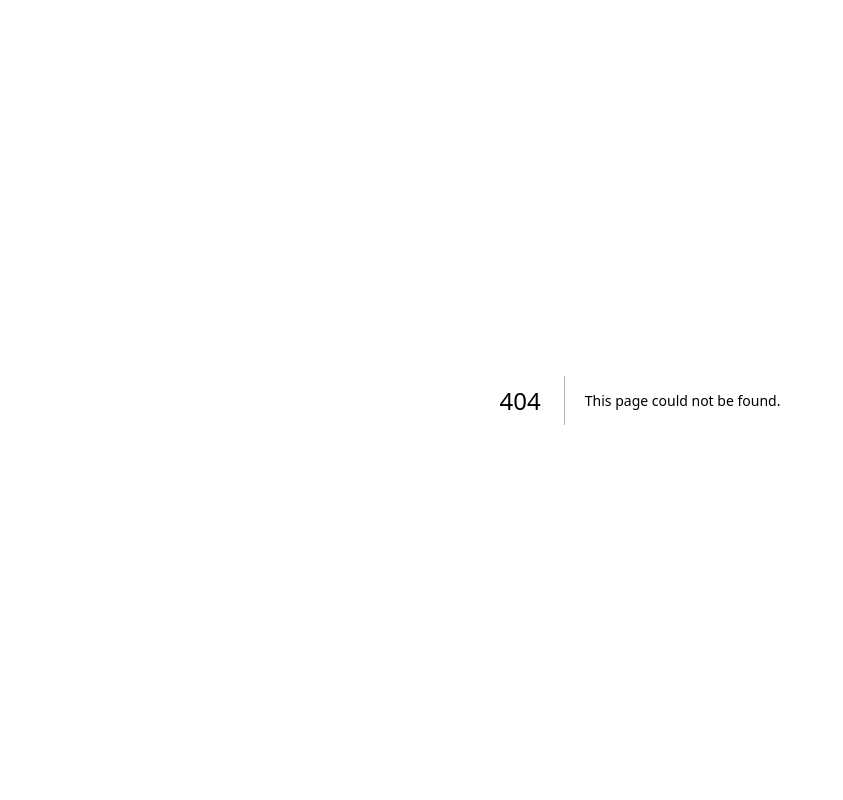
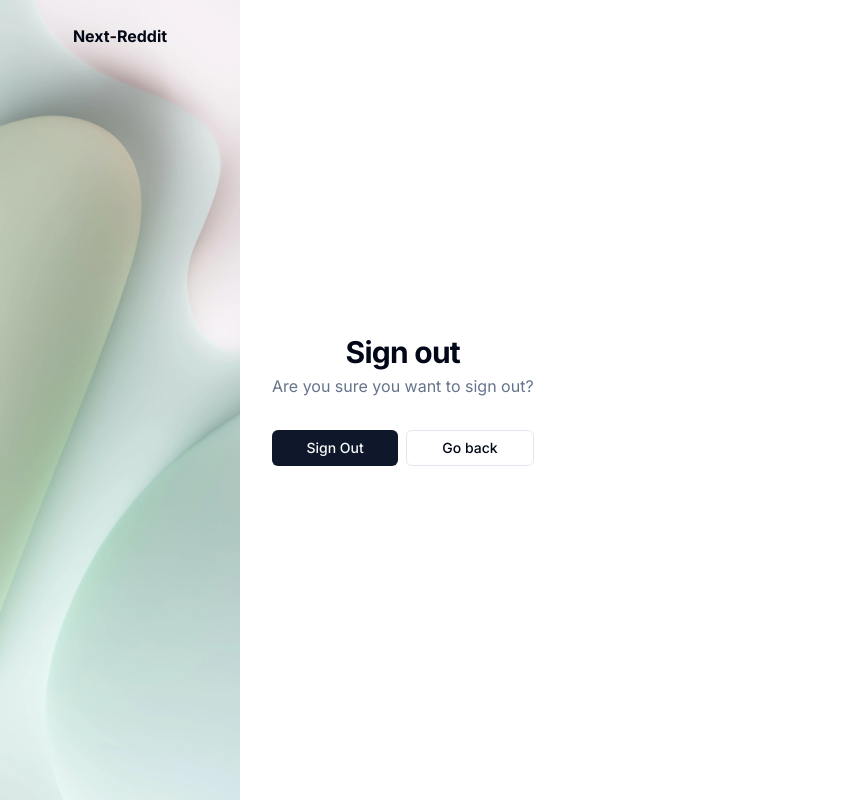
Before and after one commit to thekaganugur/next-reddit, a Next.js app: page /sign-out in a window 1280 px wide. Before the commit this address had no page. Shown: the whole page, without its empty margins (0-843 px from the left). Built offline with nearby package versions, Linux system fonts and the light colour scheme.

Commit message:
feat: Add basic functional auth pages

```diff
--- a/src/app/(auth)/sign-in/form.tsx
+++ b/src/app/(auth)/sign-in/form.tsx
@@ -31,10 +31,7 @@ export default function SignInForm() {
 
   async function onSubmit(values: Inputs) {
     try {
-      await signIn("email", { email: values.email })
-      toast.message("Check your email", {
-        description: "A sign in link has been sent to your email address.",
-      })
+      signIn("email", { email: values.email })
     } catch {
       toast.error("Something went wrong, please try again later.")
     }
--- /dev/null
+++ b/src/app/(auth)/sign-in/oauth-buttons.tsx
@@ -0,0 +1,25 @@
+"use client"
+
+import { Button } from "@/components/ui/button"
+import { signIn } from "next-auth/react"
+
+export default function OauthButtons() {
+  return (
+    <div>
+      <Button
+        onClick={() => {
+          signIn("google")
+        }}
+      >
+        Google
+      </Button>
+      <Button
+        onClick={() => {
+          signIn("github")
+        }}
+      >
+        Github
+      </Button>
+    </div>
+  )
+}
--- a/src/app/(auth)/sign-in/page.tsx
+++ b/src/app/(auth)/sign-in/page.tsx
@@ -2,8 +2,15 @@ import { Header } from "@/components/header"
 import { Shell } from "@/components/shell"
 import { Separator } from "@/components/ui/separator"
 import { getAuthSession } from "@/lib/auth"
+import { Metadata } from "next"
 import { redirect } from "next/navigation"
 import SignInForm from "./form"
+import OauthButtons from "./oauth-buttons"
+
+export const metadata = {
+  title: "Sign In",
+  description: "Sign in to your account",
+} satisfies Metadata
 
 export default async function SignInPage() {
   const session = await getAuthSession()
@@ -11,8 +18,13 @@ export default async function SignInPage() {
 
   return (
     <Shell>
-      <Header title="Sign in" />
-
+      <Header
+        title="Sign in"
+        description="Sign in to your account"
+        size="sm"
+        className="text-center"
+      />
+      <OauthButtons />
       <Separator className="flex items-center justify-center">
         <div className="absolute bg-background px-2 text-xs uppercase text-muted-foreground">
           Or continue with
--- /dev/null
+++ b/src/app/(auth)/sign-out/page.tsx
@@ -0,0 +1,23 @@
+import { Header } from "@/components/header"
+import { Shell } from "@/components/shell"
+import { Metadata } from "next"
+import SignOutButtons from "./sign-out-buttons"
+
+export const metadata = {
+  title: "Sign Out",
+  description: "Are you sure you want to sign out?",
+} satisfies Metadata
+
+export default async function SignOutPage() {
+  return (
+    <Shell>
+      <Header
+        title="Sign out"
+        description="Are you sure you want to sign out?"
+        size="sm"
+        className="text-center"
+      />
+      <SignOutButtons />
+    </Shell>
+  )
+}
--- /dev/null
+++ b/src/app/(auth)/sign-out/sign-out-buttons.tsx
@@ -0,0 +1,37 @@
+"use client"
+
+import { Button } from "@/components/ui/button"
+import { signOut } from "next-auth/react"
+import { useRouter } from "next/navigation"
+import { useTransition } from "react"
+
+export default function SignOutButtons() {
+  const router = useRouter()
+  const [isPending, startTransition] = useTransition()
+
+  return (
+    <div className="flex w-full items-center space-x-2">
+      <Button
+        size="sm"
+        className="w-full"
+        onClick={() =>
+          startTransition(() =>
+            signOut({ callbackUrl: window.location.origin }),
+          )
+        }
+        disabled={isPending}
+      >
+        Sign Out
+      </Button>
+      <Button
+        variant="outline"
+        size="sm"
+        className="w-full"
+        onClick={router.back}
+        disabled={isPending}
+      >
+        Go back
+      </Button>
+    </div>
+  )
+}
--- /dev/null
+++ b/src/app/(auth)/verify-request/page.tsx
@@ -0,0 +1,26 @@
+import { Header } from "@/components/header"
+import { Shell } from "@/components/shell"
+import { buttonVariants } from "@/components/ui/button"
+import { Metadata } from "next"
+import Link from "next/link"
+
+export const metadata = {
+  title: "Check your email",
+  description: "A sign in link has been sent to your email address.",
+} satisfies Metadata
+
+export default async function SignInPage() {
+  return (
+    <Shell>
+      <Header
+        title="Check your email"
+        description="A sign in link has been sent to your email address."
+        size="sm"
+        className="text-center"
+      />
+      <Link href="/" className={buttonVariants()}>
+        Go homepage
+      </Link>
+    </Shell>
+  )
+}
--- a/src/app/(lobby)/layout.tsx
+++ b/src/app/(lobby)/layout.tsx
@@ -68,7 +68,7 @@ async function SiteHeader() {
               </DropdownMenuLabel>
               <DropdownMenuSeparator />
               <DropdownMenuItem asChild>
-                <Link href="/api/auth/signout">
+                <Link href="/sign-out">
                   <LogOutIcon className="mr-2 h-4 w-4" aria-hidden="true" />
                   Log out
                 </Link>
--- a/src/lib/auth.ts
+++ b/src/lib/auth.ts
@@ -11,9 +11,11 @@ export const authOptions: NextAuthOptions = {
   secret: env.NEXTAUTH_SECRET,
   session: { strategy: "jwt" },
 
-  // pages: {
-  //   signIn: "/sign-in",
-  // },
+  pages: {
+    signIn: "/sign-in",
+    signOut: "/sign-out",
+    verifyRequest: "/verify-request",
+  },
 
   providers: [
     GoogleProvider({
```
